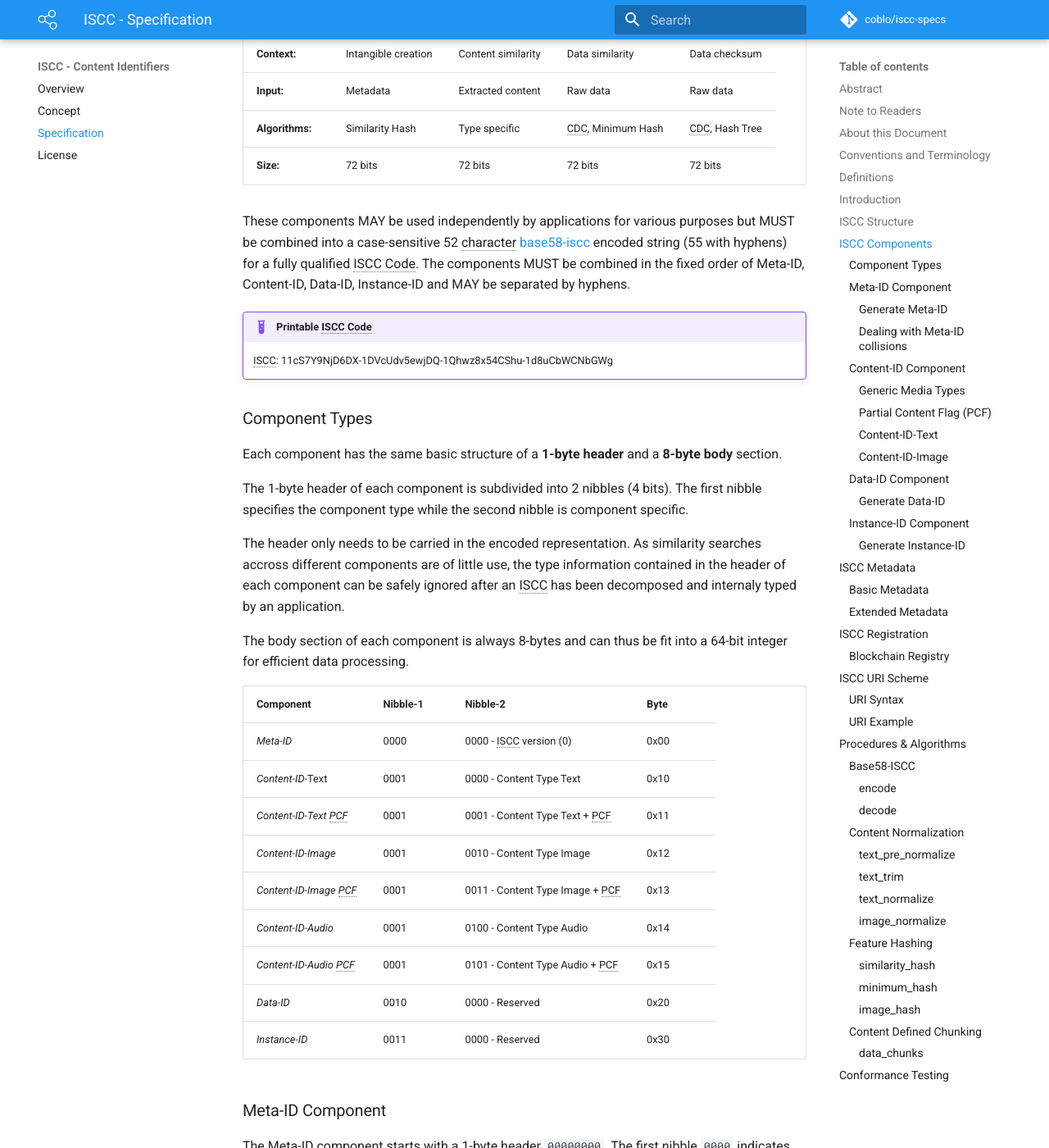
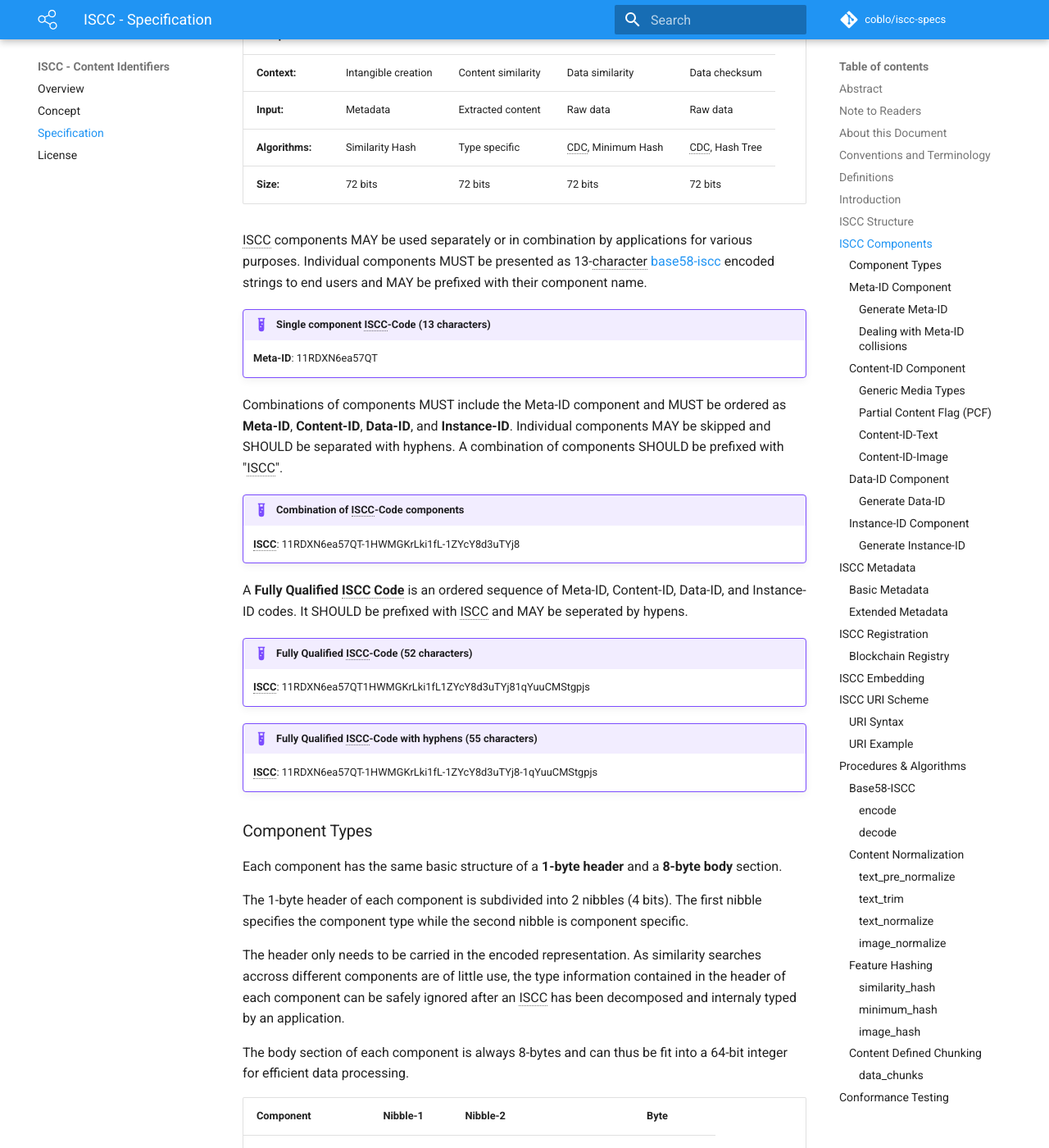
Before and after one commit to iscc/iscc-specs, an MkDocs documentation site: the page built from docs/specification.md, in a window 1280 px wide and 1400 px high, scrolled down 3052 px. Shown: the whole window at 82% size. Built offline with MkDocs 1.6.1 and Material for MkDocs 9.7.7, drawn with Linux system fonts in a browser that asks for light colours; comment, search, counter and statistics services are not loaded; old or Windows-style settings are respelled for this version of MkDocs; some of the changed text lies outside the part shown.

Commit message:
Multiple Edits:
- updated definitions
- new iscc structure section with mutliple examples
- new iscc embedding section
- more concise test data json example

```diff
--- a/docs/specification.md
+++ b/docs/specification.md
@@ -22,7 +22,7 @@
 
 ## About this Document
 
-This document proposes an open and vendor neutral ISCC standard and describes the technical procedures to create and manage ISCC identifiers. The first version of this document is produced by the [Content Blockchain Project](https://content-blockchain.org) as a prototype and received funding from the [Google Digital News Initiative (DNI)](https://digitalnewsinitiative.com/dni-projects/content-blockchain-project/). The content of this document is determined by its authors in an open and public consensus process.
+This document proposes an open and vendor neutral ISCC standard and describes the technical procedures to create and manage ISCC identifiers. The first version of this document is produced as a prototype by the [Content Blockchain Project](https://content-blockchain.org) and received funding from the [Google Digital News Initiative (DNI)](https://digitalnewsinitiative.com/dni-projects/content-blockchain-project/). The content of this document is determined by its authors in an open and public consensus process.
 
 ## Conventions and Terminology
 
@@ -31,37 +31,36 @@
 ## Definitions
 
 Basic Metadata:
-: 	Minimal set of required metadata about the digital media object that is identified by an ISCC.
+: 	Minimal set of metadata about the content that is identified by an ISCC. This metadata may impact the derived Meta-ID Component
 
 Character:
-:	Throughout this specification a **character** is meant to be interpreted as one Unicode code point. This also means that due to the structure of Unicode a character is not necessarily a full glyph but might be a combining accent or similar.
+:    Throughout this specification a **character** is meant to be interpreted as one Unicode code point. This also means that due to the structure of Unicode a character is not necessarily a full glyph but might be a combining accent or similar.
 
 Digital Media Object:
-:	A blob of raw bytes with some media type specific encoding.
+:    A blob of raw bytes with some media type specific encoding.
 
 Extended Metadata:
-:	Metadata that is not encoded within the ISCC but may be supplied together with the ISCC.
-
+:    Metadata that is not encoded within the ISCC Meta-ID but may be supplied together with the ISCC.
 
 Generic Media Type:
-:	A basic content type such as plain text in a normalized and *generic* ([UTF-8](https://en.wikipedia.org/wiki/UTF-8)) encoding format.
+:    A basic content type such as plain text in a normalized and *generic* ([UTF-8](https://en.wikipedia.org/wiki/UTF-8)) encoding format.
 
 ISCC:
-:	International Standard Content Code
+:    International Standard Content Code
 
 ISCC Code:
-:	The printable text encoded representation of an ISCC
+:    The printable text encoded representation of an ISCC
 
 ISCC Digest:
-:	The raw binary data of an ISCC
+:    The raw binary data of an ISCC
 
 ## Introduction
 
-An ISCC permanently identifies the content of a given digital media object at multiple levels of *granularity*. It is algorithmically generated from basic metadata and the contents of the digital media object which it identifies. It is designed for being registered and stored on a public and decentralized blockchain. An ISCC for a media object can be created and registered by the content author, a publisher, a service provider or anybody else. By itself the ISCC and its basic registration on a blockchain does not make any statement or claim about authorship or ownership of the identified content.
+An ISCC permanently identifies content at multiple levels of *granularity*. It is algorithmically generated from basic metadata and the contents of a digital media object. It is designed for being registered and stored on a public and decentralized blockchain. An ISCC for a media object can be created and registered by the content author, a publisher, a service provider or anybody else. By itself the ISCC and its basic registration on a blockchain does not make any statement or claim about authorship or ownership of the identified content.
 
 ## ISCC Structure
 
-The ISCC Digest is a fixed size sequence of 36 bytes (288 bits) assembled from multiple sub-components. The printable ISCC Code is a 52 character encoded string representation of an ISCC Digest. This is a high-level overview of the ISCC creation process:
+A **Fully Qualified ISCC Digest** is a fixed size sequence of **36 bytes (288 bits)** assembled from multiple sub-components. The **Fully Qualified  ISCC Code** is a **52 character** encoded printable string representation of a complete ISCC Digest. This is a high-level overview of the ISCC creation process:
 
 ![iscc-creation-process](images/iscc-creation-process.svg)
 
@@ -77,10 +76,25 @@
 | **Algorithms:** | Similarity Hash     | Type specific      | CDC, Minimum Hash | CDC, Hash Tree |
 | **Size:**       | 72 bits             | 72 bits            | 72 bits           | 72 bits        |
 
-These components MAY be used independently by applications for various purposes but MUST be combined into a case-sensitive 52 character [base58-iscc](#base58-iscc) encoded string (55 with hyphens) for a fully qualified ISCC Code. The components MUST be combined in the fixed order of Meta-ID, Content-ID, Data-ID, Instance-ID and MAY be separated by hyphens.
+ISCC components MAY be used separately or in combination by applications for various purposes. Individual components MUST be presented as 13-character [base58-iscc](#base58-iscc) encoded strings to end users and MAY be prefixed with their component name.
 
-!!! example "Printable ISCC Code"
-    ISCC: 11cS7Y9NjD6DX-1DVcUdv5ewjDQ-1Qhwz8x54CShu-1d8uCbWCNbGWg
+!!! example "Single component ISCC-Code (13 characters)"
+
+    **Meta-ID**: 11RDXN6ea57QT
+
+Combinations of components MUST include the Meta-ID component and MUST be ordered as **Meta-ID**, **Content-ID**, **Data-ID**, and **Instance-ID**. Individual components MAY be skipped and SHOULD be separated with hyphens. A combination of components SHOULD be prefixed with "ISCC".
+
+!!! example "Combination of ISCC-Code components"
+
+    **ISCC**: 11RDXN6ea57QT-1HWMGKrLki1fL-1ZYcY8d3uTYj8
+
+A **Fully Qualified ISCC Code** is an ordered sequence of Meta-ID, Content-ID, Data-ID, and Instance-ID codes. It SHOULD be prefixed with ISCC and MAY be seperated by hypens.
+
+!!! example "Fully Qualified ISCC-Code (52 characters)"
+    **ISCC**: 11RDXN6ea57QT1HWMGKrLki1fL1ZYcY8d3uTYj81qYuuCMStgpjs
+
+!!! example "Fully Qualified ISCC-Code with hyphens (55 characters)"
+    **ISCC**: 11RDXN6ea57QT-1HWMGKrLki1fL-1ZYcY8d3uTYj8-1qYuuCMStgpjs
 
 ### Component Types
 
@@ -177,9 +191,9 @@
 
 #### Partial Content Flag (PCF)
 
-The last bit of the header byte is the "Partial Content Flag". It designates if the Content-ID applies to the full content or just some part of it. The PCF MUST be set as a `0`-bit (**full GMT-specific content**) by default. Setting the PCF to `1` enables applications to create multiple ISCCs for partial extracts of a content collection. The exact semantics of *partial content* are outside of the scope of this specification. Applications that plan to support partial Content-IDs MUST clearly define their semantics.
+The last bit of the header byte is the "Partial Content Flag". It designates if the Content-ID applies to the full content or just some part of it. The PCF MUST be set as a `0`-bit (**full GMT-specific content**) by default. Setting the PCF to `1` enables applications to create multiple linked ISCCs of partial extracts of a content collection. The exact semantics of *partial content* are outside of the scope of this specification. Applications that plan to support partial Content-IDs MUST clearly define their semantics.
 
-!!! example "PCF Linking Example Use Case"
+!!! example "PCF Linking Example"
     Let´s assume we have a single Newspaper issue "The Times - 03 Jan 2009". You would generate one Meta-ID component with title "The Times" and extra "03 Jan 2009". The resulting Meta-ID component will be the grouping prefix in this szenario.
 
     The Content-ID component would be of type text with flag `0` (not partial) and calculated over the concatenated plain-text of all contained articles. The remaining components of ISCC are created by running their algorithms over the print PDF data of the complete Newspaper issue.
@@ -312,6 +326,20 @@
 ### Blockchain Registry
 
 A well known, decentralized, open, and public registry for canonical discoverability of ISCC identified content is of great value. For this reason it is RECOMMENDED to register ISCC identifiers on the open `iscc` data-stream of the [Content Blockchain](https://content-blockchain.org/). For details please refer to the [ISCC-Stream specification](https://coblo.github.io/cips/cip-0003-iscc/) of the Content Blockchain.
+
+## ISCC Embedding
+
+Embedding ISCC codes into content is only RECOMMENDED if it does not ceate a side effect. We call it a side effect if embedding an ISCC code modifies the content to such an extent, that it yields a different ISCC code.
+
+Side effects will depend on the combination of ISCC components that are to be embedded. A Meta-ID can always be embedded without side effect because it does not depend on the content itself. Content-ID and Data-ID may not change if embedded in larger media objects. Instance-IDs cannot easily be embedded as they will inevitably have a side effect on the post-embedding Instance-ID without special processing.
+
+Applications MAY embed ISCC codes that have side effects if they specify a procedure by which the embedded ISCC codes can be stripped in such a way that the stripped content will yield the original embedded ISCC codes.
+
+!!! example "ISCC Embedding"
+
+    We are able to embed the following combination of components from the [markdown version](https://github.com/coblo/iscc-specs/edit/master/docs/specification.md) of this document into the document itself because adding or removing them has no side effect:
+
+    **ISCC**: 11VabjiTpcGGJ-1HUg6wkr9vCvu
 
 ## ISCC URI Scheme
 
```
Also changed, not shown: other parts of docs/specification.md (+4 -4 lines).
